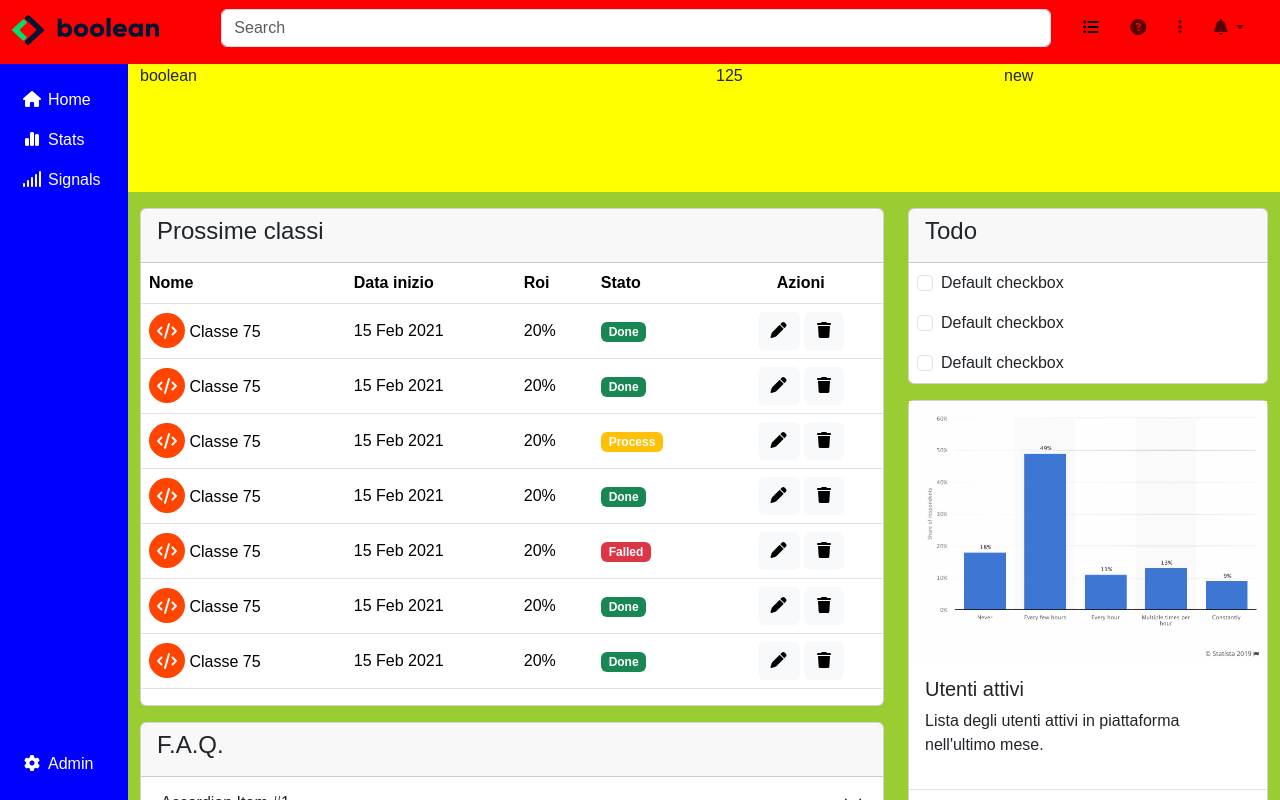
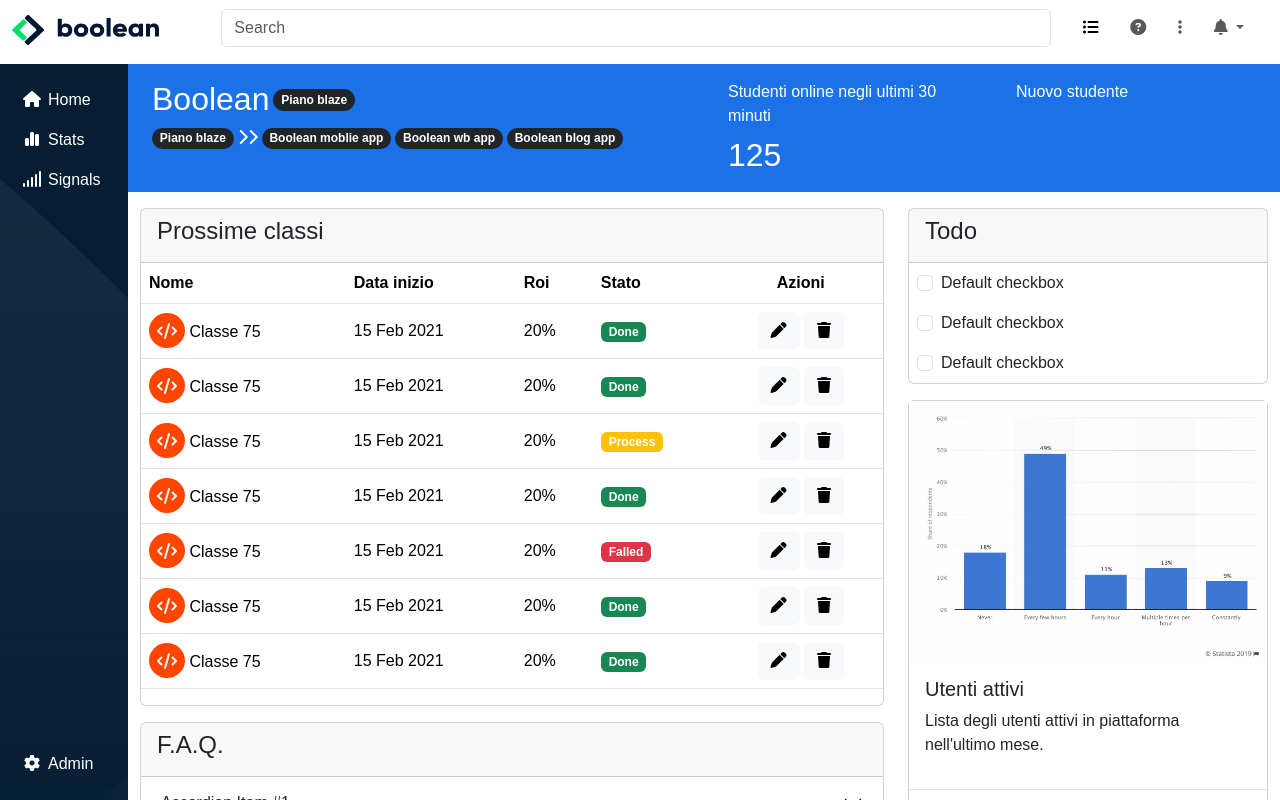
Before and after one commit to Fianda0/html-css-bootstrap-dashboard, a plain HTML site: page index.html in a window 1280 px wide. Drawn offline with nearby package versions, Linux system fonts and the light colour scheme.

Commit message:
add information main

```diff
--- a/index.html
+++ b/index.html
@@ -101,9 +101,52 @@
         <div class="content-main">
             <div class="information">
                 <div class="row">
-                    <div class="col-6">boolean</div>
-                    <div class="col-3">125</div>
-                    <div class="col-3">new</div>
+
+
+                    <div class="col-6 py-3 row-gap-2 d-flex flex-column text-white">
+
+                        <!-- riga 1 -->
+                        <div class="row ">
+                            <div class="flex-wrap col-12 d-flex align-items-center gap-1">
+                                <span>
+                                    <h2 class="d-inline">Boolean</h2>
+                                </span>
+                                <span><span class="d-inline badge rounded-pill text-bg-dark">Piano blaze</span></span>
+                            </div>
+                        </div>
+
+                        <!-- Riga 2 -->
+                        <div class="row">
+                            <div class="flex-wrap col-12 d-flex align-items-center gap-1">
+
+                                <span class="d-inline badge rounded-pill text-bg-dark">Piano blaze</span>
+                                <span><i class="fa-solid fa-chevron-right"></i><i
+                                        class="fa-solid fa-chevron-right"></i></span>
+                                <span class="d-inline badge rounded-pill text-bg-dark">Boolean moblie app</span>
+                                <span class="d-inline badge rounded-pill text-bg-dark">Boolean wb app</span>
+                                <span class="d-inline badge rounded-pill text-bg-dark">Boolean blog app</span>
+
+                            </div>
+                        </div>
+
+                    </div>
+
+                    <div class="col-3 py-3 row-gap-2 d-flex flex-column text-white">
+
+                        <div class="row">
+                            <span>Studenti online negli ultimi 30 minuti</span>
+                        </div>
+                        <div class="row ">
+                            <h2>125</h2>
+                        </div>
+                    </div>
+
+
+                    <div class="col-3 py-3 row-gap-2 d-flex flex-column text-white">
+                        <div class="row">
+                            <span>Nuovo studente </span>
+                        </div>
+                    </div>
                 </div>
             </div>
 
--- a/style.css
+++ b/style.css
@@ -25,7 +25,7 @@ a {
 header {
     width: 100%;
     position: absolute;
-    background-color: red;
+    background-color: white;
     height: 4rem;
 }
 
@@ -46,13 +46,13 @@ td {
 
 main {
     padding-top: 4rem;
-    background-color: green;
     height: calc(100vh);
 }
 
 .pagine {
     position: absolute;
-    background-color: blue;
+    background-image: url('./img/sidebar-bg.png');
+    background-color: #051e34;
     width: 8rem;
     height: calc(100vh - 4rem);
 }
@@ -70,13 +70,12 @@ main {
 }
 
 .content-main {
-    background-color: yellowgreen;
     width: calc(100% - 8rem);
     height: 100%;
 }
 
 .information {
-    background-color: yellow;
+    background-color: #1b72e8;
     width: 100%;
     height: 8rem;
 }
```
